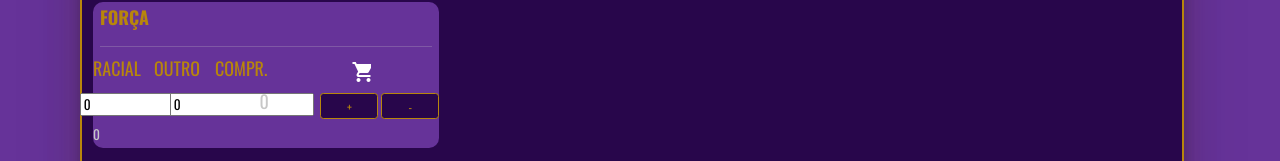
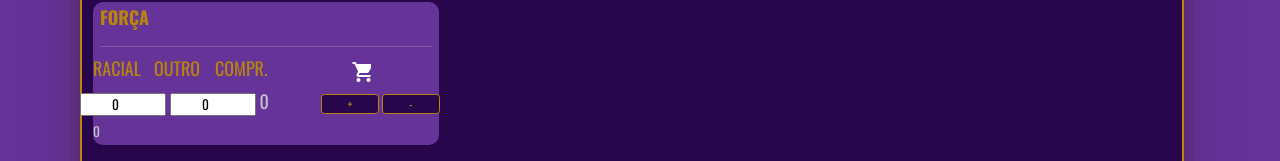
Before and after one commit to notargiacomo/flexpunkd20, an Angular app: page / in a window 1280 px wide. Shown: the part 592-753 px from the top of the page. Built offline with nearby package versions, Linux system fonts and the light colour scheme.

Commit message:
atributos

```diff
--- a/src/styles.scss
+++ b/src/styles.scss
@@ -6,6 +6,7 @@
 @use 'styles/image.scss';
 @use 'styles/painel.scss';
 @use 'styles/table.scss';
+@use 'styles/field.scss';
 
 html {
   height: 100%;
--- a/src/styles/button.scss
+++ b/src/styles/button.scss
@@ -34,5 +34,6 @@ button[mat-flat-button]:hover {
   border: 1px solid darkgoldenrod !important;
   background-color: rgb(40, 6, 75) !important;
   color: darkgoldenrod !important;
-  padding: auto !important;
+  padding: 1% !important;
+  margin: 1% !important;
 }
--- /dev/null
+++ b/src/styles/field.scss
@@ -0,0 +1,10 @@
+input {
+  text-align: center !important;
+  width: 100% !important;
+
+  input[type='number' i] {
+    text-align: center !important;
+    border: 1px solid rgb(120, 80, 160) !important;
+    border-radius: 5px !important;
+  }
+}
```
